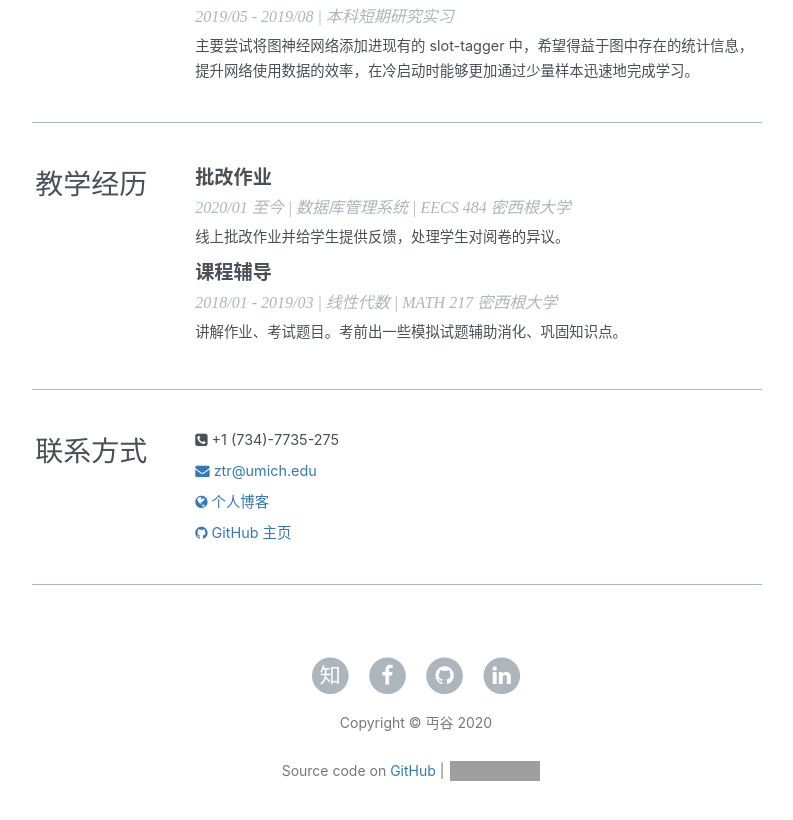
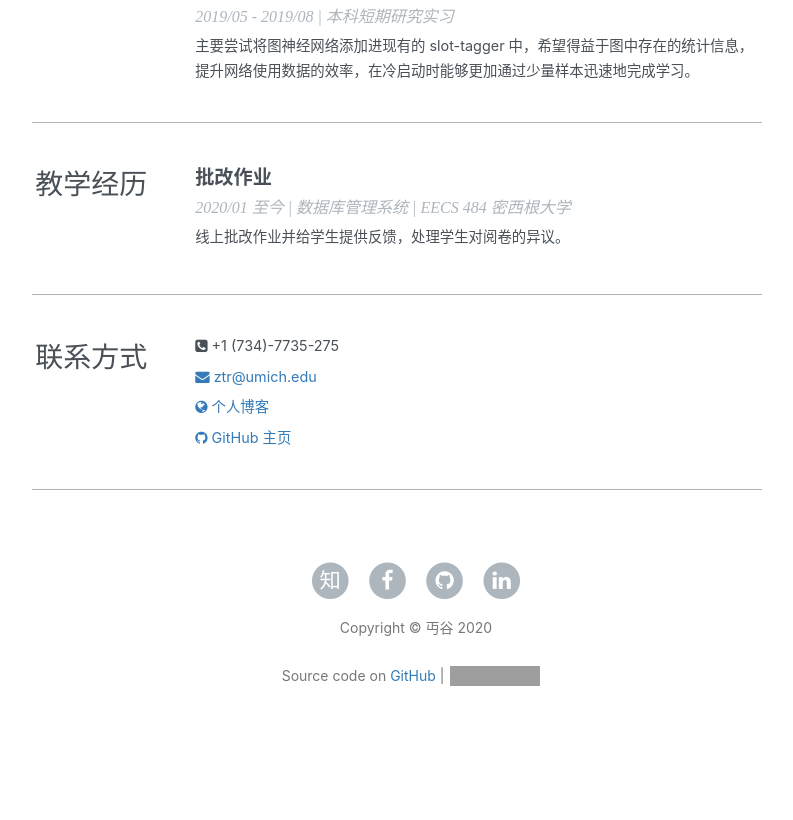
Before and after one commit to ZhangTianrong/ZhangTianrong.github.io, a Jekyll site: the page built from profile.html, in a window 1280 px wide and 900 px high, scrolled down 1559 px. Shown: the top 820 px of the window, without its empty margins (224-1017 px from the left). Built offline with Jekyll 4.4.1, drawn with Linux system fonts in a browser that asks for light colours; nearby versions of some CDN libraries; some web fonts are replaced; comment, search, counter and statistics services are not loaded; grey boxes are pictures that could not be loaded.

Commit message:
Update profile.html

```diff
--- a/profile.html
+++ b/profile.html
@@ -160,18 +160,6 @@ header-img: "img/tag-bg.jpg"
                     <div class="block-content">
                         <p>线上批改作业并给学生提供反馈，处理学生对阅卷的异议。</p>
 
-                </div>
-
-                <div class="block">
-                    <div class="block-title">
-                        课程辅导
-                    </div>
-                    <div class="block-subtitle">
-                        2018/01 - 2019/03 | 线性代数 | MATH 217 密西根大学
-                    </div>
-                    <div class="block-content">
-                        <p>讲解作业、考试题目。考前出一些模拟试题辅助消化、巩固知识点。</p>
-                    </div>
                 </div>
             </div>
         </section>
```
